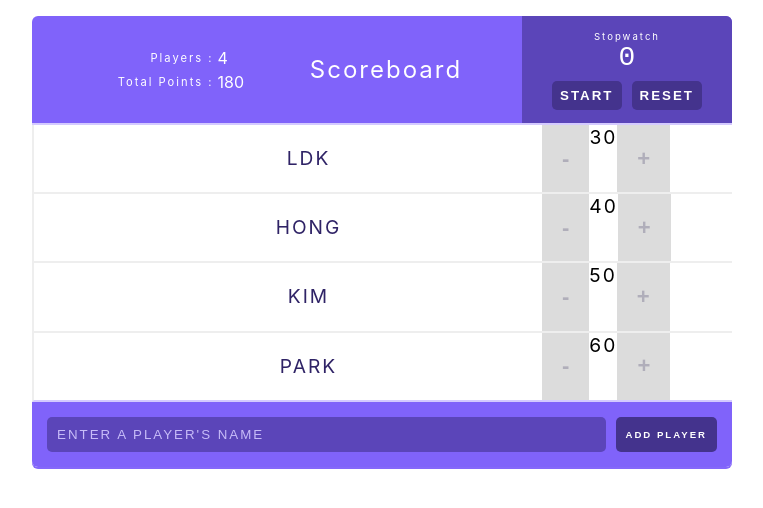
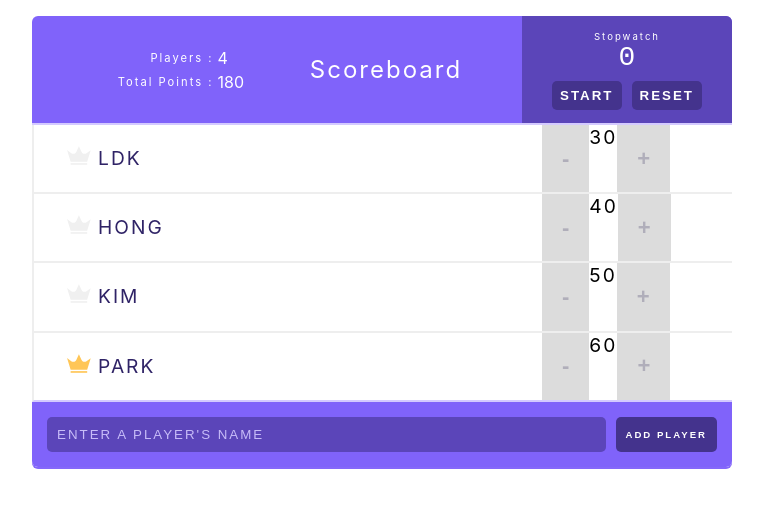
Before and after one commit to Limseongyun/scoreboard, a React (Create React App) app: page / in a window 1280 px wide. Shown: the top 508 px of the page, without its empty margins (258-1021 px from the left). Built offline with nearby package versions, Linux system fonts and the light colour scheme.

Commit message:
CustomPlayer(composition) highScore imple

```diff
--- a/package.json
+++ b/package.json
@@ -6,6 +6,7 @@
     "@testing-library/jest-dom": "^4.2.4",
     "@testing-library/react": "^9.5.0",
     "@testing-library/user-event": "^7.2.1",
+    "lodash": "^4.17.20",
     "react": "^16.14.0",
     "react-dom": "^16.14.0",
     "react-scripts": "3.4.3"
--- a/src/App.css
+++ b/src/App.css
@@ -78,6 +78,7 @@
   height: 19px;
   margin-right: 5px;
   fill: #F0F0F0;
+
 }
 
 .is-high-score {
--- a/src/App.js
+++ b/src/App.js
@@ -1,8 +1,10 @@
 import './App.css';
 import React from "react";
 import {Header} from "./components/Header";
-import Player from "./components/Player";
+//import Player from "./components/Player";
 import AddPlayerForm from "./components/AddPlayerForm";
+import CustomPlayer from "./components/CustomPlayer";
+import _ from 'lodash';
 
 // const players = [
 //   {name: 'LDK',score :0, id: 1},
@@ -92,6 +94,11 @@
     })
 
   }
+  //가장 높은 score를 리턴
+  getHighScore = () =>{
+    const  maxObj = _.maxBy(this.state.players,'score');
+    return maxObj.score ? maxObj.score : null;
+  }
   render() {
     return (
       <div className="scoreboard">
@@ -100,7 +107,7 @@
           this.state.players.map((player) => {
             return (
               //반복문에선 키를 넣어야 한다
-              <Player name={player.name} changeScore ={this.handleChangeScore}  score={player.score} key ={player.id} id={player.id} removePlayer={this.handleRemovePlayer} ></Player>
+              <CustomPlayer isHighScore={player.score === this.getHighScore()} name={player.name} changeScore ={this.handleChangeScore}  score={player.score} key ={player.id} id={player.id} removePlayer={this.handleRemovePlayer} ></CustomPlayer>
             )
           })
         }
--- /dev/null
+++ b/src/components/CustomPlayer.jsx
@@ -0,0 +1,20 @@
+import React from 'react';
+import Player from "./Player";
+
+function CustomPlayer(props) {
+  let dynamicClass = 'svg';
+  if(props.isHighScore){
+    dynamicClass +='  is-high-score';
+  }
+
+  return (
+    <Player {...props}>
+      <svg viewBox="0 0 44 35"  className={dynamicClass} >
+        <path d="M26.7616 10.6207L21.8192 0L16.9973 10.5603C15.3699 14.1207 10.9096 15.2672 7.77534 12.9741L0 7.24138L6.56986 28.8448H37.0685L43.5781 7.72414L35.7425 13.0948C32.6685 15.2672 28.3288 14.0603 26.7616 10.6207Z" transform="translate(0 0.301727)"/>
+        <rect width="30.4986" height="3.07759" transform="translate(6.56987 31.5603)"/>
+      </svg>
+    </Player>
+  );
+}
+
+export default CustomPlayer;
--- a/src/components/Player.jsx
+++ b/src/components/Player.jsx
@@ -1,13 +1,15 @@
 import React from 'react';
 import Counter from "./Counter";
 
-function Player({score,removePlayer,name,id,changeScore}) {
+function Player({score, removePlayer, name, id, changeScore,children}) {
   return (
     <div className="player">
       <span className="player-name">
         <button className="remove-player" onClick={(e) => removePlayer(id)}>x</button>
+        {children}
+        {name}
       </span>
-      <span className="player-name">{name}</span>
+
       <Counter id={id} score={score} changeScore={changeScore}></Counter>
     </div>
   );
--- a/src/components/Stopwatch.jsx
+++ b/src/components/Stopwatch.jsx
@@ -3,12 +3,22 @@
 class Stopwatch extends React.Component{
   tickRef;
   state = {
-    isRunning:false
+    isRunning:false,
+    timer : 0
+  }
+  tick =() =>{
+    if(this.state.isRunning){
+      this.setState(
+        {
+          timer:this.state.timer +1
+        }
+      )
+    }
   }
   //돔이 렌더링 된 직후에 호출
   //REST API 호출, 서드 파티 라이브러리 로딩
   componentDidMount() {
-    this.tickRef = setInterval(()=>{},1000);
+    this.tickRef = setInterval(this.tick,1000);
   }
   getButton = () =>{
     if(this.state.isRunning){
@@ -25,7 +35,7 @@
     return (
       <div className="stopwatch">
         <h2>Stopwatch</h2>
-        <span className="stopwatch-time">0</span>
+        <span className="stopwatch-time">{this.state.timer}</span>
         {
           this.getButton()
         }
```
